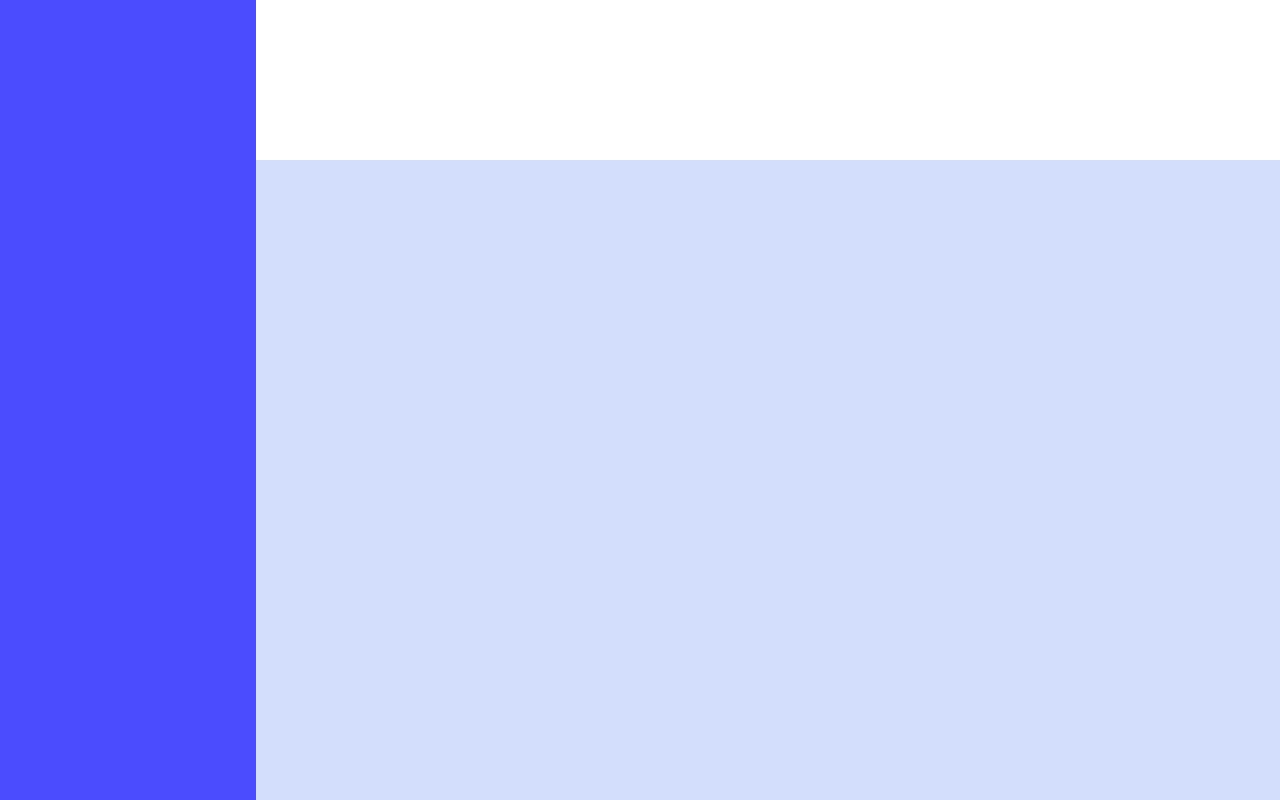
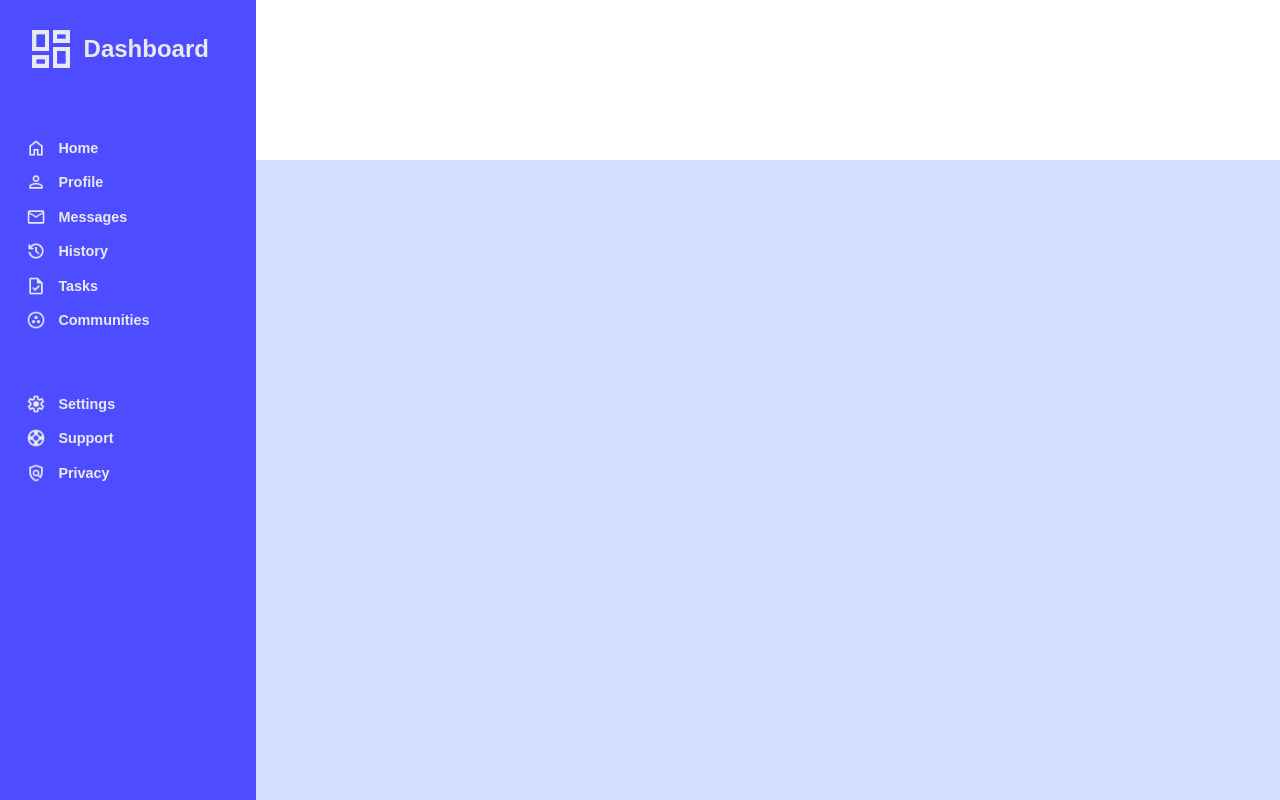
Before and after one commit to BerylCAtieno/admin-dashboard, a plain HTML site: page index.html in a window 1280 px wide. Drawn offline with Linux system fonts and the light colour scheme.

Commit message:
menu container done

```diff
--- a/index.html
+++ b/index.html
@@ -8,7 +8,52 @@
 </head>
 <body>
     <div class="main-grid-container">
-        <div class="dashboard-container"></div>
+        <div class="dashboard-container">
+            <div class="dashboard-logo-container">
+                <img src="assets/dashboard-icon.png" alt="dashboard icon" width="50px" height="50px">
+                <h1>Dashboard</h1>
+            </div>
+            <div class="menu1">
+                <div>
+                    <img src="assets/home-icon.png" alt="home icon" width="20px" height="20px">
+                    <h3>Home</h3>
+                </div>
+                <div>
+                    <img src="assets/profile-icon.png" alt="home icon" width="20px" height="20px">
+                    <h3>Profile</h3>
+                </div>
+                <div>
+                    <img src="assets/messages-icon.png" alt="messages icon" width="20px" height="20px">
+                    <h3>Messages</h3>
+                </div>
+                <div>
+                    <img src="assets/history-icon.png" alt="history-icon" width="20px" height="20px">
+                    <h3>History</h3>
+                </div>
+                <div>
+                    <img src="assets/tasks-icon.png" alt="tasks icon" width="20px" height="20px">
+                    <h3>Tasks</h3>
+                </div>
+                <div>
+                    <img src="assets/communities-icon.png" alt="communities-icon" width="20px" height="20px">
+                    <h3>Communities</h3>
+                </div>
+            </div>
+            <div class="menu2">
+                <div>
+                    <img src="assets/settings-icon.png" alt="settings-icon" width="20px" height="20px">
+                    <h3>Settings</h3>
+                </div>
+                <div>
+                    <img src="assets/support-icon.png" alt="support-icon" width="20px" height="20px">
+                    <h3>Support</h3>
+                </div>
+                <div>
+                    <img src="assets/privacy-policy-icon.png" alt="privacy-policy-icon" width="20px" height="20px">
+                    <h3>Privacy</h3>
+                </div>
+            </div>
+        </div>
         <div class="nav-container"></div>
         <div class="main-content-container"></div>
     </div>
--- a/style.css
+++ b/style.css
@@ -15,6 +15,9 @@
 .dashboard-container {
     background: #4d4dff;
     grid-row: 1 / 11;
+    display: flex;
+    flex-direction: column;
+    justify-content: flex-start;
 }
 
 .nav-container {
@@ -28,3 +31,42 @@
     grid-row: 3 / 11;
     grid-column: 2 / 6;
 }
+
+.dashboard-logo-container {
+    display: flex;
+    justify-content: flex-start;
+    align-items: center;
+    gap: 0.5rem;
+    margin-top: 1.5rem;
+    margin-left: 10%;
+}
+
+.dashboard-logo-container > h1 {
+    color: #e8eaed;
+    font-size: 1.5rem;
+    font-family: sans-serif;
+}
+
+.menu1, .menu2 {
+    margin-left: 10%;
+    margin-right: 10%;
+    margin-top: 25%;
+    display: flex;
+    justify-content: space-around;
+    flex-direction: column;
+    gap: 0.9rem;
+}
+
+.menu1 > div, .menu2 > div {
+    display: flex;
+    justify-content: flex-start;
+    align-items: center;
+    gap: 0.8rem;
+}
+
+.menu1 > div > h3, .menu2 > div > h3 {
+    color: #e8eaed;
+    font-size: 0.9rem;
+    font-weight: 600;
+    font-family: sans-serif;
+}
```
Also changed, not shown: 1 other file.
